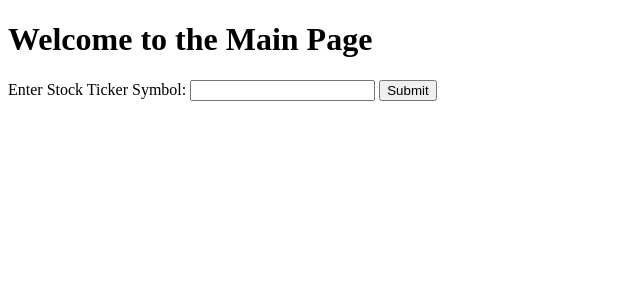
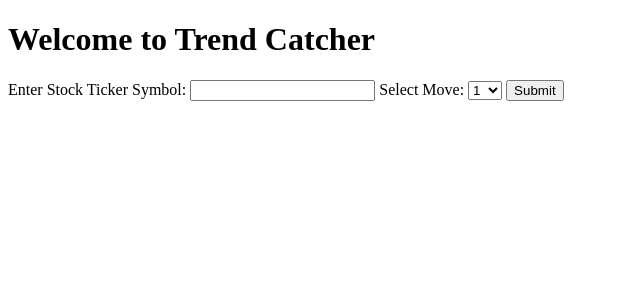
Before and after one commit to andyzheng679/TrendCatcherProject, a Spring Boot app: page /mainPage in a window 1280 px wide. Shown: the top 300 px of the page, without its empty margins (0-640 px from the left). Run offline with Spring Boot 4, Linux system fonts and the light colour scheme.

Commit message:
fixed logic, adding dropdown selection

```diff
--- a/src/main/java/com/example/trendCatcherProject/controller/TrendCatcherController.java
+++ b/src/main/java/com/example/trendCatcherProject/controller/TrendCatcherController.java
@@ -26,16 +26,17 @@ public class TrendCatcherController {
     }
 
     @PostMapping("/mainPage")
-    public String stockInfo(@RequestParam("ticker") String ticker, Model model){
+    public String stockInfo(@RequestParam("ticker") String ticker, @RequestParam("move") double move, Model model){
         ticker = ticker.toUpperCase();
         List<StockData> historicData = stockService.getHistoricData(ticker);
-        double twoDays = stockService.avgTwoDayMove(stockService.getAllObjWhenConIsTruePos(historicData, 1.00));
-        double fiveDays = stockService.avgFiveDayMove(stockService.getAllObjWhenConIsTruePos(historicData, 1.00));
-        double tenDays = stockService.avgTenDayMove(stockService.getAllObjWhenConIsTruePos(historicData, 1.00));
+        double twoDays = stockService.avgTwoDayMove(stockService.getAllObjWhenConIsTruePos(historicData, move));
+        double fiveDays = stockService.avgFiveDayMove(stockService.getAllObjWhenConIsTruePos(historicData, move));
+        double tenDays = stockService.avgTenDayMove(stockService.getAllObjWhenConIsTruePos(historicData, move));
         stockService.settingAllAvgMoves(twoDays,fiveDays, tenDays);
 
         String avgMoves = stockService.getAllAvgMoves();
         model.addAttribute("avgMoves", avgMoves);
+        model.addAttribute("ticker", ticker);
 
         return "mainPage";
     }
--- a/src/main/resources/templates/mainPage.html
+++ b/src/main/resources/templates/mainPage.html
@@ -6,12 +6,23 @@
     <title>Main Page</title>
 </head>
 <body>
-<h1>Welcome to the Main Page</h1>
+<h1>Welcome to Trend Catcher</h1>
 <h1><span th:text="${ticker}"></span></h1>
 
 <form action="/mainPage" method="post">
     <label for="ticker">Enter Stock Ticker Symbol:</label>
     <input type="text" id="ticker" name="ticker">
+
+    <label for="move">Select Move:</label>
+    <select id="move" name="move">
+        <option value="1">1</option>
+        <option value="2">2</option>
+        <option value="3">3</option>
+        <option value="-1">-1</option>
+        <option value="-2">-2</option>
+        <option value="-3">-3</option>
+    </select>
+
     <input type="submit" value="Submit">
 </form>
 
```
Also changed, not shown: src/main/java/com/example/trendCatcherProject/service/StockService.java (+24 -5 lines), src/main/resources/templates/stockInfo.html (deleted, +0 -20 lines).
